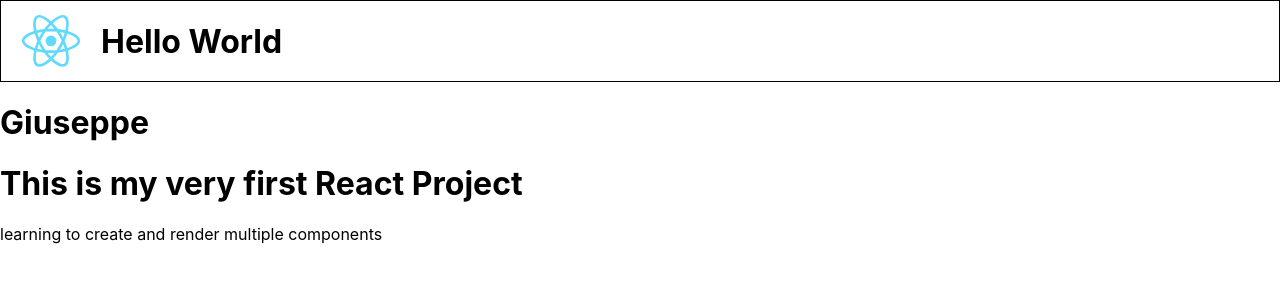
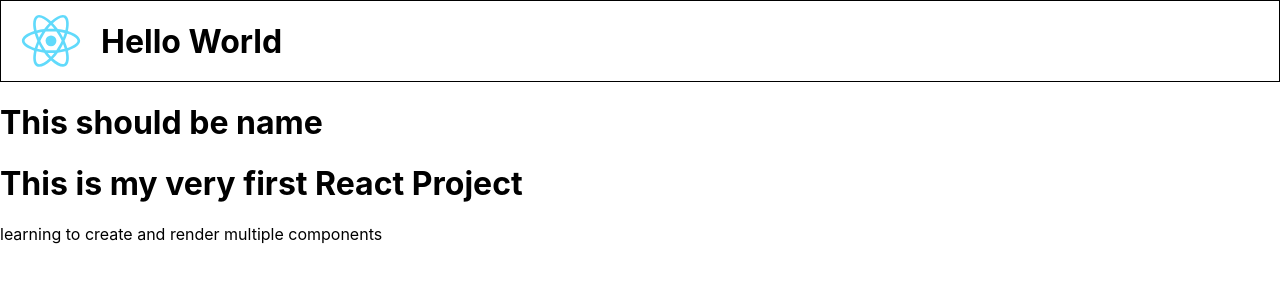
Before and after one commit to gcamaci/firstReactApp, a React (Create React App) app: page / in a window 1280 px wide. Shown: the top 300 px of the page. Built offline with nearby package versions, Linux system fonts and the light colour scheme.

Commit message:
switched to class components. learning state and props

```diff
--- a/src/App.js
+++ b/src/App.js
@@ -1,15 +1,23 @@
-
 import './App.css';
 import { Header } from './components/Header';
 import { MainContent } from './components/Main';
+import React, {Component} from 'react'
 
-const App = () => {
-  return (
-    <div className='main-content'>
-      <Header/>
-      <MainContent/>
-    </div>
-  );
+
+class App extends Component {
+  constructor() {
+    super()
+  }
+
+
+  render(){
+    return (
+      <div className='main-content'>
+        <Header/>
+        <MainContent/>
+      </div>
+    )
+  }
 }
 
 export default App;
--- a/src/components/Header.js
+++ b/src/components/Header.js
@@ -1,16 +1,22 @@
 import logo from '../logo.svg'
-
 import './Header.css';
+import React, {Component} from 'react'
 
 
-const Header = () => {
-    return (
-        <div className='Header'>
-            <img src={logo} className='Header-logo' alt='logo'/>
-            <h1>Hello World</h1>
-        </div>
-    )
 
+class Header extends Component {
+    constructor(){
+        super()
+    }
+
+    render() {
+        return (
+            <div className='Header'>
+                <img src={logo} className='Header-logo' alt='logo'/>
+                <h1>Hello World</h1>
+            </div>
+        )
+    }
 }
 
 export {Header}
--- a/src/components/Main.js
+++ b/src/components/Main.js
@@ -1,10 +1,19 @@
+import React, {Component} from 'react'
+
+
+
+
 const ParaComponent = () => {
-    const name = 'Giuseppe'
+
     return (
-        <h1>{name}</h1>
+        <h1>This should be name</h1>
     )
 }
-const MainContent = () => {
+class MainContent extends Component {
+    constructor() {
+        super()
+    }
+    render(){
         return (
             <div className="main-container">
                 <ParaComponent/>
@@ -14,4 +23,5 @@ const MainContent = () => {
 
         )
     }
+}
 export {MainContent}
```
Lines whose indentation alone changed are shown as unchanged.
